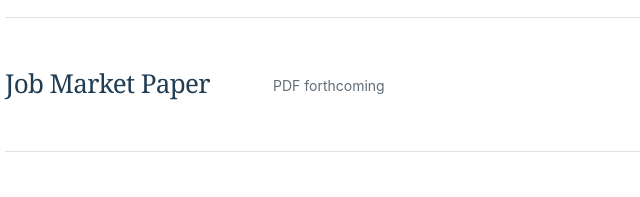
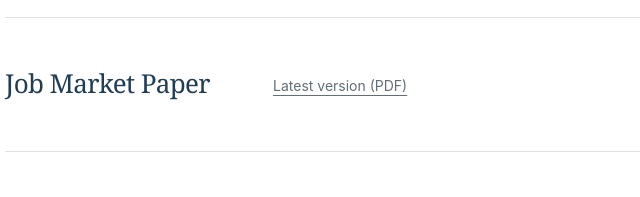
Before and after one commit to stevenbuschbach/stevenbuschbach.github.io, a plain HTML site: page research.html in a window 1280 px wide. Shown: the part 324-521 px from the top of the page, 131-771 px from the left. Drawn offline with Linux system fonts and the light colour scheme.

Commit message:
Post JMP PDF and activate research-page link
Co-Authored-By: Claude Fable 5 <noreply@anthropic.com>

```diff
--- a/research.html
+++ b/research.html
@@ -31,8 +31,7 @@
         <section class="content-section" id="job-market-paper" aria-labelledby="job-market-paper-heading">
           <div class="section-label"><h2 id="job-market-paper-heading">Job Market Paper</h2></div>
           <div class="section-content">
-            <!-- Add href="./assets/buschbach_jmp.pdf" and remove aria-disabled when the PDF is available. -->
-            <a class="availability" role="link" aria-disabled="true">PDF forthcoming</a>
+            <a class="availability" href="./assets/buschbach_jmp.pdf">Latest version (PDF)</a>
           </div>
         </section>
 
```
Also changed, not shown: 1 other file.
